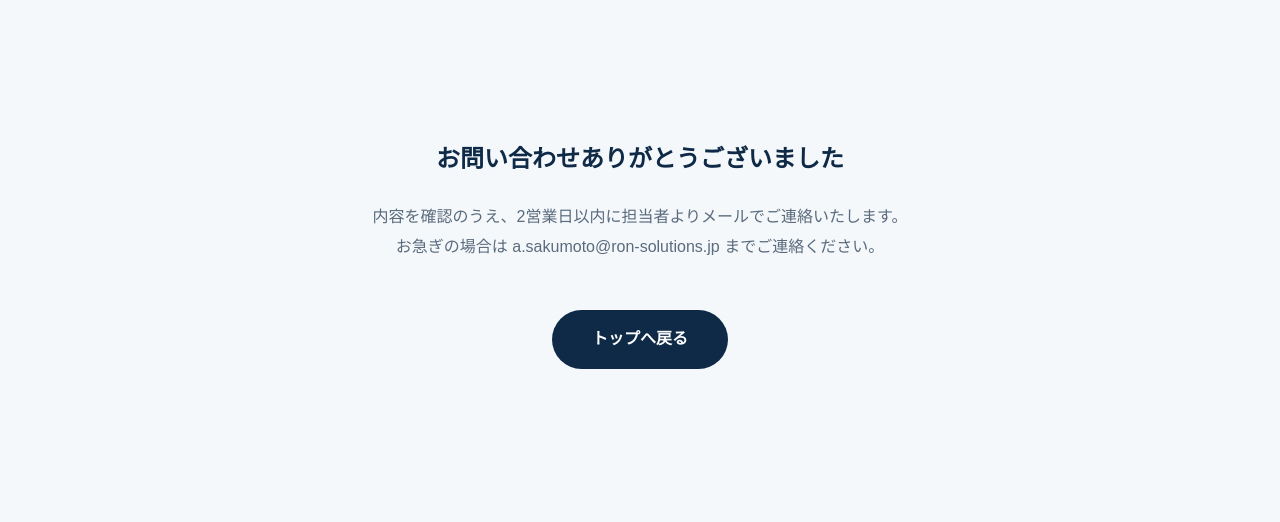
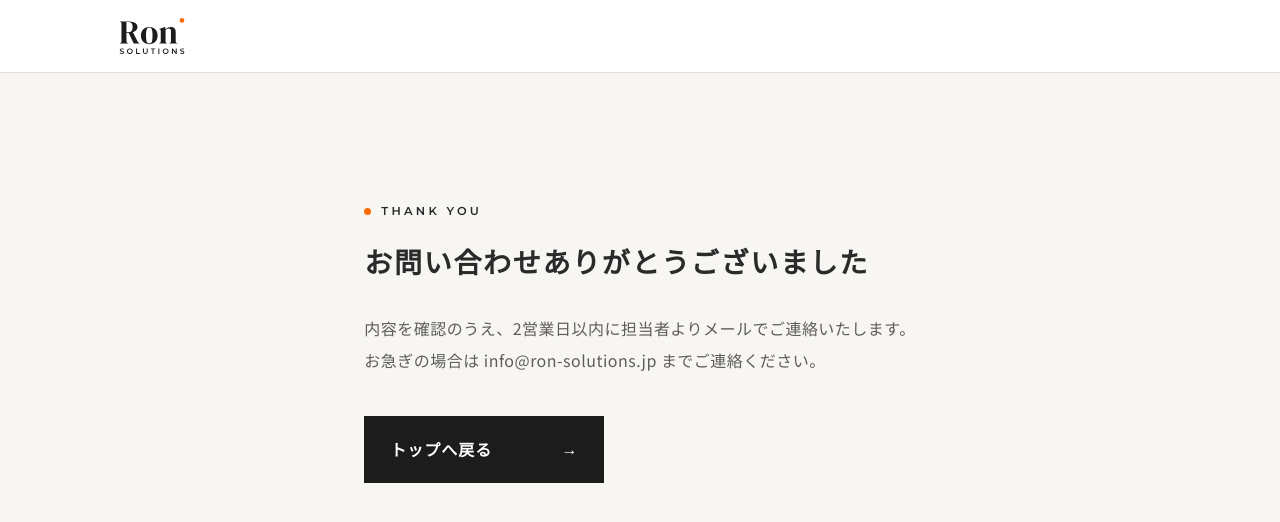
Before and after one commit to ron-app/ron-solutions-site, a plain HTML site: page thanks/index.html in a window 1280 px wide. Drawn offline with Linux system fonts and the light colour scheme.

Commit message:
完了ページを新デザインに
Co-Authored-By: Claude Opus 5.5 <noreply@anthropic.com>
Claude-Session: https://claude.ai/code/session_016dQfe6DHwokKfAjQHjEfHi

```diff
--- a/thanks/index.html
+++ b/thanks/index.html
@@ -13,19 +13,33 @@
 <meta name="viewport" content="width=device-width, initial-scale=1.0">
 <meta name="robots" content="noindex">
 <title>お問い合わせありがとうございました｜株式会社Ron Solutions</title>
+<link rel="icon" href="../assets/favicon.svg" type="image/svg+xml">
+<link rel="preconnect" href="https://fonts.googleapis.com">
+<link rel="preconnect" href="https://fonts.gstatic.com" crossorigin>
+<link href="https://fonts.googleapis.com/css2?family=Noto+Sans+JP:wght@400;500;700&family=Noto+Serif+JP:wght@600&family=Montserrat:wght@500;600&display=swap" rel="stylesheet">
 <style>
-body { margin: 0; font-family: "Noto Sans JP", "Hiragino Kaku Gothic ProN", "Yu Gothic", sans-serif; color: #1e2b3a; background: #f5f8fb; line-height: 1.9; }
-main { max-width: 640px; margin: 0 auto; padding: 120px 24px; text-align: center; }
-h1 { color: #0e2a47; font-size: 24px; margin-bottom: 20px; }
-p { color: #5a6b7d; }
-a.back { display: inline-block; margin-top: 32px; background: #0e2a47; color: #fff; text-decoration: none; padding: 14px 40px; border-radius: 999px; font-weight: 700; }
+* { margin: 0; padding: 0; box-sizing: border-box; }
+body { font-family: "Noto Sans JP", "Hiragino Kaku Gothic ProN", "Yu Gothic", sans-serif; color: #2a2a2a; background: #f7f6f3; line-height: 1.95; letter-spacing: .03em; -webkit-font-smoothing: antialiased; min-height: 100vh; display: flex; flex-direction: column; }
+.header { background: #fff; border-bottom: 1px solid #e2e0da; }
+.header div { max-width: 1120px; margin: 0 auto; padding: 0 28px; height: 72px; display: flex; align-items: center; }
+.header img { height: 40px; display: block; }
+main { flex: 1; max-width: 720px; margin: 0 auto; padding: 120px 28px; }
+.label { display: inline-flex; align-items: center; gap: 10px; font-family: "Montserrat", sans-serif; font-size: 11.5px; font-weight: 600; letter-spacing: .28em; margin-bottom: 14px; }
+.label::before { content: ""; width: 7px; height: 7px; border-radius: 50%; background: #ff6b00; }
+h1 { font-family: "Noto Serif JP", serif; font-weight: 600; font-size: clamp(22px, 3vw, 28px); letter-spacing: .06em; margin-bottom: 22px; }
+p { color: #5f5d58; }
+a.back { display: inline-flex; align-items: center; justify-content: space-between; gap: 28px; min-width: 240px; margin-top: 40px; background: #1c1c1c; color: #fff; text-decoration: none; padding: 18px 26px; font-weight: 700; letter-spacing: .06em; }
+a.back:hover { background: #000; }
+a.back span { font-family: "Montserrat", sans-serif; font-weight: 500; }
 </style>
 </head>
 <body>
+<header class="header"><div><a href="../"><img src="../assets/ron-logo.svg" alt="Ron Solutions（株式会社Ron Solutions）" width="88" height="40"></a></div></header>
 <main>
+  <div class="label">THANK YOU</div>
   <h1>お問い合わせありがとうございました</h1>
-  <p>内容を確認のうえ、2営業日以内に担当者よりメールでご連絡いたします。<br>お急ぎの場合は a.sakumoto@ron-solutions.jp までご連絡ください。</p>
-  <a class="back" href="../">トップへ戻る</a>
+  <p>内容を確認のうえ、2営業日以内に担当者よりメールでご連絡いたします。<br>お急ぎの場合は info@ron-solutions.jp までご連絡ください。</p>
+  <a class="back" href="../">トップへ戻る<span>→</span></a>
 </main>
 </body>
 </html>
```
